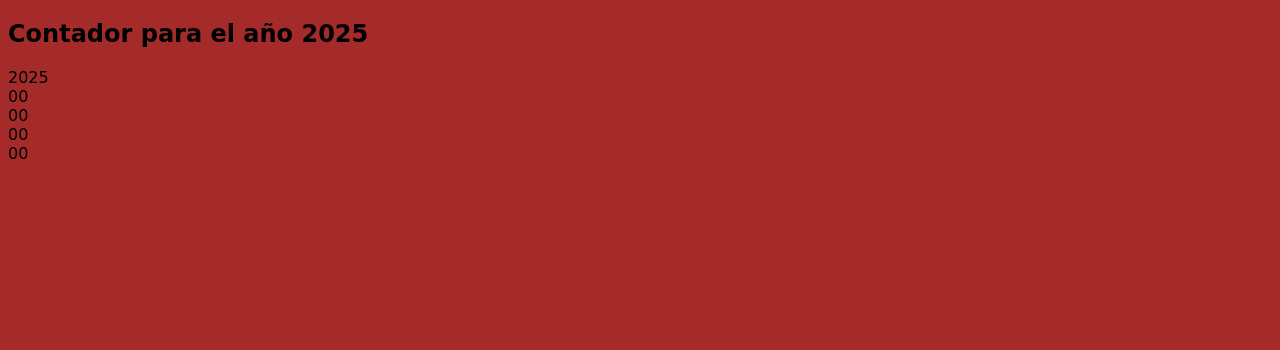
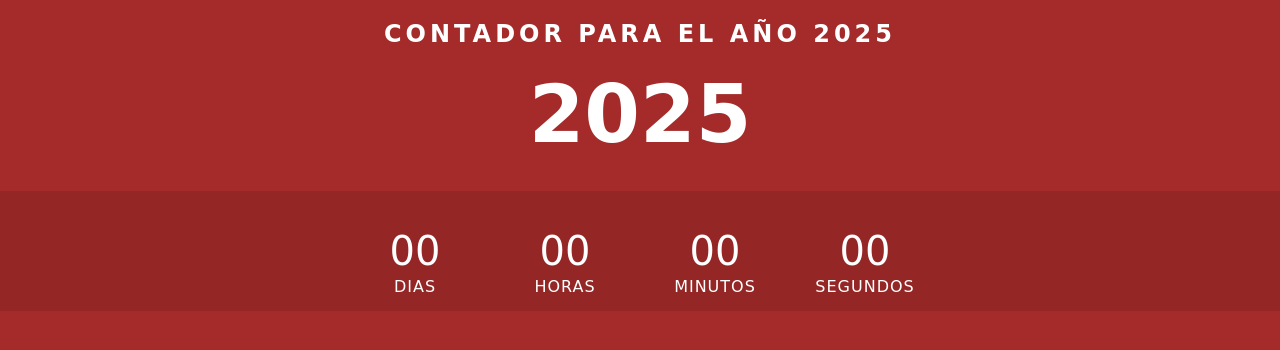
Before and after one commit to LuzGomezR/countdownyear, a plain HTML site: page index.html in a window 1280 px wide. Drawn offline with Linux system fonts and the light colour scheme.

Commit message:
Creación de estilo

```diff
--- a/css/style.css
+++ b/css/style.css
@@ -2,29 +2,70 @@
 /*Selector Etiqueta*/
 body{
     font-family: cursive;
-    background-color: brown;
+    background-color: rgb(165, 42, 42);
+    display: flex;
+    flex-direction: column;
+    align-items: center;
+    margin: 0;
 }
 /*Selector Etiqueta*/
 h2{
-
+    color: rgb(255, 255, 255);
+    text-align: center;
+    text-transform: uppercase;
+    letter-spacing: 4px;
 }
 /*Selector Clase*/
 .year{
-
+    color: rgb(255, 255, 255);
+    font-weight: bold;
+    font-size: 5rem;
+}
+/*Selector Clase*/
+.countdown {
+    color: rgb(255, 255, 255);
+    background-color: rgba(0, 0, 0, 0.1);
+    height: 120px;
+    display: flex;
+    justify-content: center;
+    align-items: center;
+    margin: 30px;
+    width: 100%;
+}
+/*Selector Clase y etiqueta*/
+.countdown div {
+    width: 150px;
+    font-size: 2.5rem;
+    font-weight: 500;
+    position: relative;
+    text-align: center;
+}
+.countdown div::before {
+    content: "";
+    position: absolute;
+    left: 0;
+    font-size: 1rem;
+    line-height: 35px;
+    letter-spacing: 1px;
+    font-weight: 500;
+    width:100%;
+    height: 35px;
+    bottom: -30px;
+    text-transform: uppercase;
+}
+/*Selector Clase y ID y pseudoclase*/
+.countdown #day::before{
+    content: "Dias";
 }
 /*Selector Clase y ID*/
-.countdown #day{
-
+.countdown #hour::before{
+    content: "Horas";
 }
 /*Selector Clase y ID*/
-.countdown #hour{
-
+.countdown #minute::before{
+    content: "Minutos";
 }
 /*Selector Clase y ID*/
-.countdown #minute{
-
+.countdown #second::before{
+    content: "Segundos";
 }
-/*Selector Clase y ID*/
-.countdown #second{
-
-}
```
